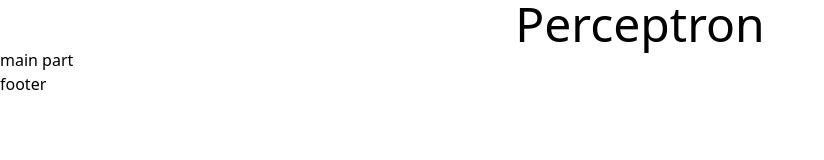
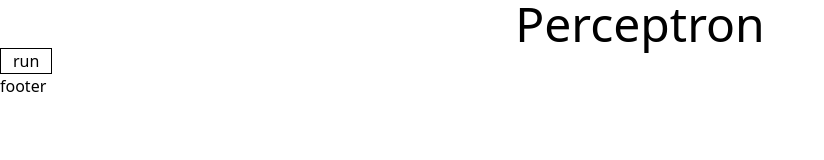
Before and after one commit to trixky/multilayer_perceptron, a SvelteKit app: page / in a window 1280 px wide. Shown: the top 160 px of the page, without its empty margins (0-824 px from the left). Built offline with nearby package versions, Linux system fonts and the light colour scheme.

Commit message:
[Dev] parser: finish the parsing of the data.csv with models

```diff
--- a/src/app.css
+++ b/src/app.css
@@ -9,3 +9,8 @@ h1 {
 h2 {
     @apply text-3xl
 }
+
+button {
+    @apply px-3;
+    border: 1px solid black;
+}
--- /dev/null
+++ b/src/logic/parser.ts
@@ -0,0 +1,30 @@
+import type PatientModel from '../models/patient'
+
+// parse_patient_line parse a line of the the file
+function parse_patient_line(patient_line: string): PatientModel {
+    // Initilalize the patient object
+    const patient = <PatientModel>{}
+
+    // Split the cases of the patient
+    const patient_cases = patient_line.split(',')
+
+    // Read the id of the patient (first case)
+    patient.id = patient_cases[0]
+    // Read the diagnosis of the patient (seconde case)
+    patient.diagnosis = patient_cases[1] == 'M'
+    // Read the inputs of the patient (the rest of the cases)
+    patient.inputs = patient_cases.slice(2).map(input => parseFloat(input))
+
+    return patient
+}
+
+// parse_file parse the file
+export default function parse_file(file: string): Array<PatientModel> {
+    // Split the patients of the file
+    const patients_lines = file.split('\n')
+
+    // Parse patients from their corresponding lines
+    const patients = patients_lines.map(patient_line => parse_patient_line(patient_line))
+
+    return patients
+}
--- /dev/null
+++ b/src/models/patient.ts
@@ -0,0 +1,5 @@
+export default interface Patient {
+    id: string,
+    diagnosis: boolean, // malignant (M) : true / benign (B) : false
+    inputs: Array<number> // real-valued input features
+}
--- a/src/routes/+page.svelte
+++ b/src/routes/+page.svelte
@@ -1 +1,21 @@
-<p>main part</p>
+<!-- ======================================== SCRIPT -->
+<script lang="ts">
+	import Parser from '../logic/parser'
+
+    function handle_run() {
+		console.log('*** handle_run');
+		fetch('/data.csv').then((v) => {
+			v.text().then((txt) => {
+				console.log(Parser(txt));
+			});
+			//do something here
+		});
+	}
+</script>
+
+<!-- ======================================== CONTENT -->
+<button on:click={handle_run}>run</button>
+
+<!-- ======================================== STYLE -->
+<style lang="postcss">
+</style>
```
